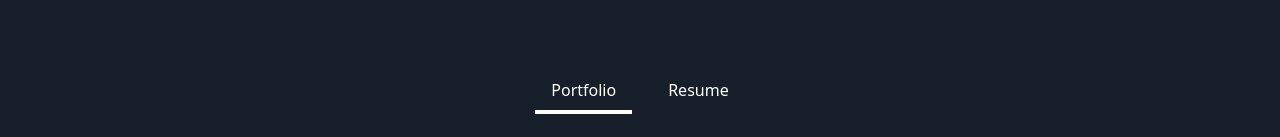
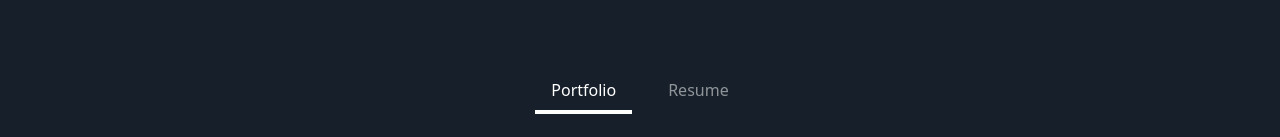
Before and after one commit to OxBryte/OxBryte, a React (Create React App) app: page / in a window 1280 px wide. Shown: the part 663-800 px from the top of the page. Built offline with nearby package versions, Linux system fonts and the light colour scheme.

Commit message:
Updated Portfolio

```diff
--- a/src/css/portfolio.css
+++ b/src/css/portfolio.css
@@ -49,6 +49,12 @@
     border-radius: 5px;
 }
 
+/* .portfolio-item .item:hover {
+    opacity: 1 !important;
+    transform: translateY(1rem) scale(1.1);
+    box-shadow: rgba(0, 0, 0, 0.2);
+} */
+
 .item h1{
     font-size: 30px;
     font-weight: 700;
@@ -83,13 +89,14 @@
 }
 
 .nav-link {
-    color: #ffffff !important;
+    color: #ffffff85 !important;
     border: none !important;
     font: 20px !important;
     background: none !important;
 }
 
 .nav-link:hover {
+    color: #ffffff !important;
     border: none !important;
     font-weight: 500 !important;
 }
```
